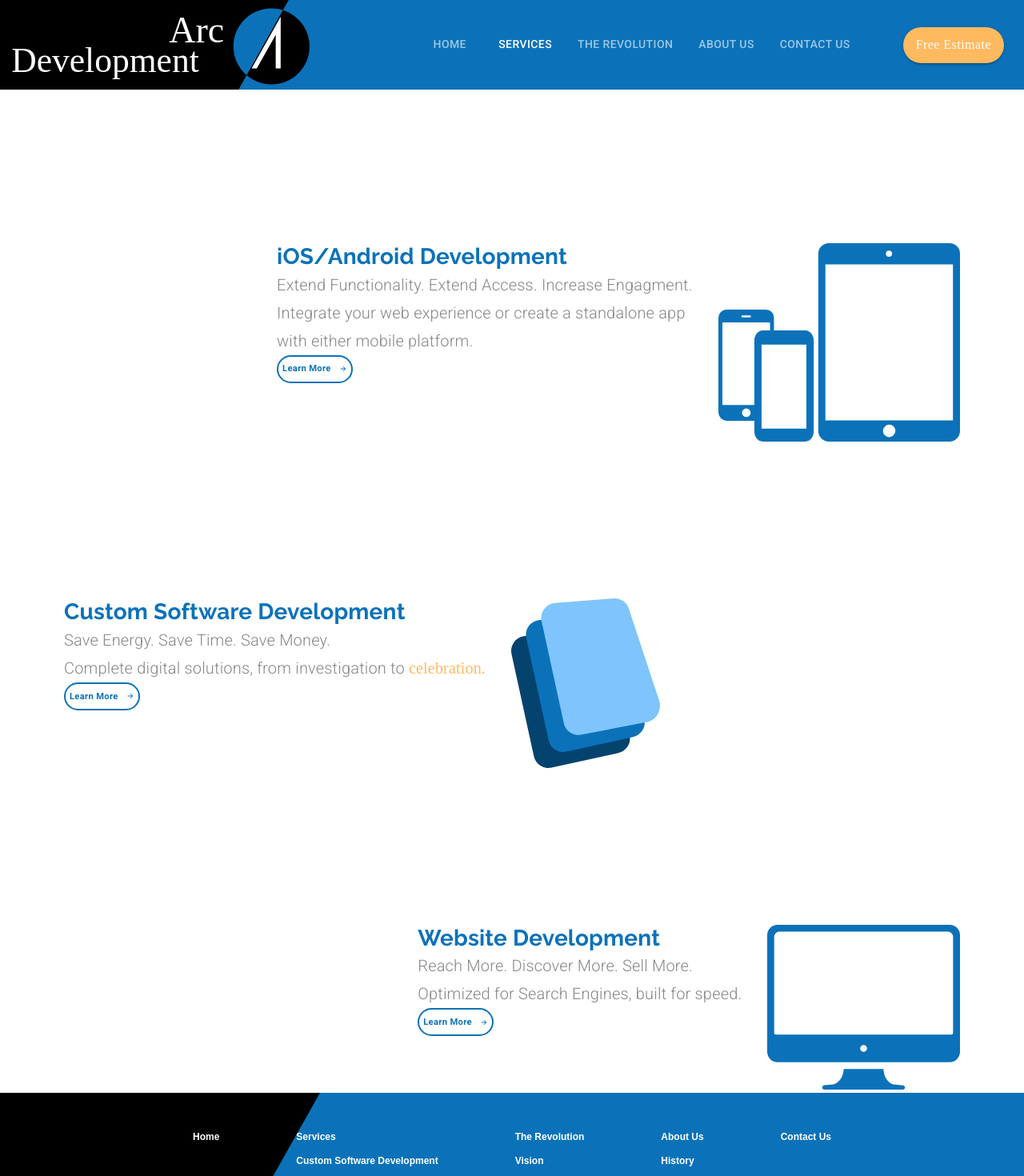
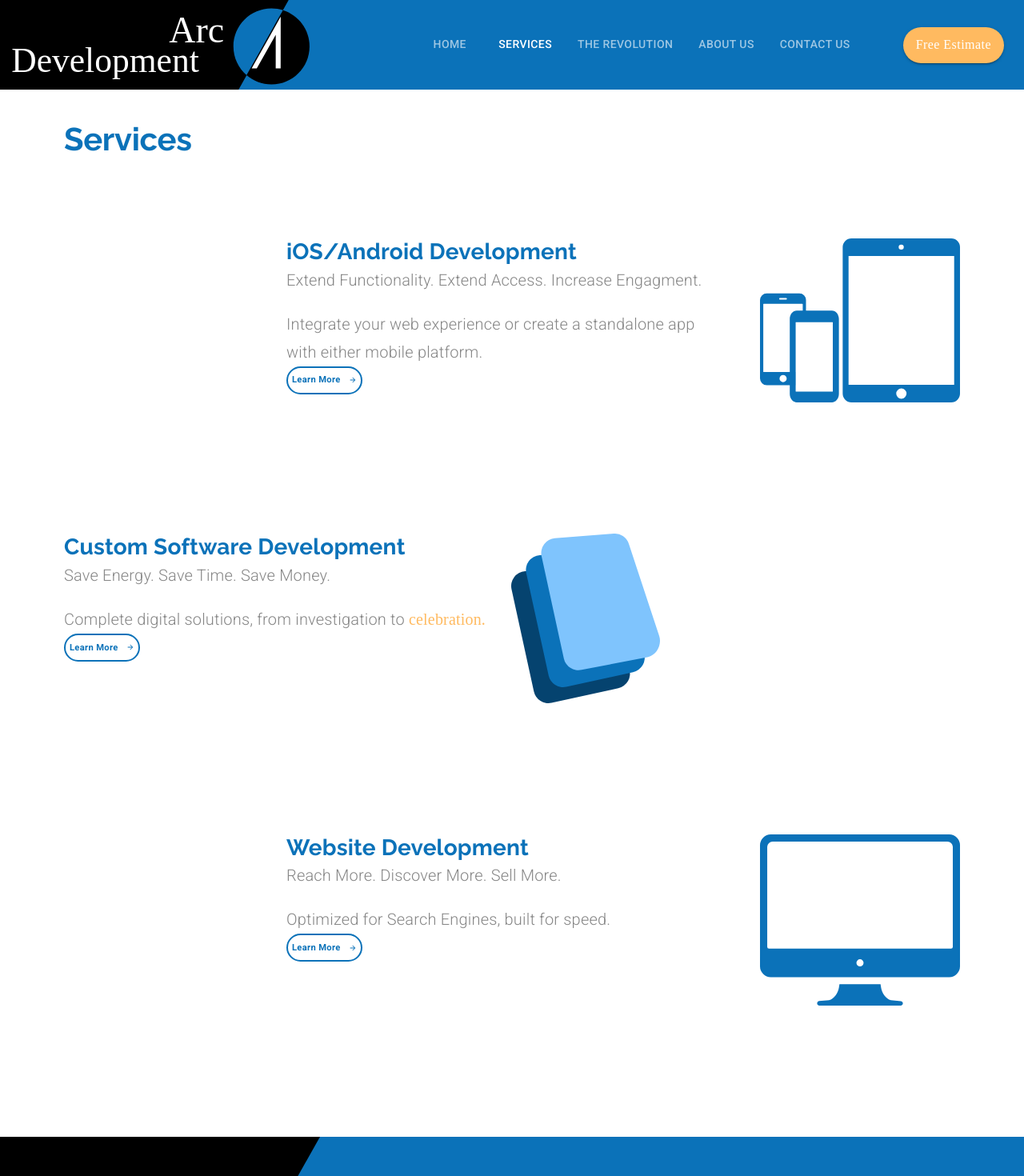
Before and after one commit to webkidt/arc-development, a React (Create React App) app: page /services in a window 1280 px wide. Shown: the top 1470 px of the page at 80% size. Built offline with nearby package versions, Linux system fonts and the light colour scheme; a web font is replaced by a local one.

Commit message:
Services Page Responsive

```diff
--- a/src/components/Services.js
+++ b/src/components/Services.js
@@ -12,6 +12,18 @@ import ButtonArrow from './ui/ButtonArrow';
 import customSoftwareIcon from '../assets/Custom Software Icon.svg';
 import mobileIcon from '../assets/mobileIcon.svg';
 import websitesIcon from '../assets/websiteIcon.svg';
+
+const ServiceContainer = styled(Grid)(({ theme }) => ({
+  marginTop: '10em',
+  [theme.breakpoints.down('md')]: {
+    padding: 25,
+  },
+  [theme.breakpoints.down('sm')]: {
+    padding: 5,
+  },
+}));
+
+const ServiceSubtitle = styled(Typography)({ marginBottom: '1em' });
 
 const LearnMoreBtn = styled(Button)(({ theme }) => ({
   ...theme.typography.learnButton,
@@ -36,18 +48,30 @@ const Services = ({ setValue, setSelectedIndex, ...props }) => {
 
   return (
     <Grid container direction='column'>
+      <Grid
+        item
+        sx={{ marginLeft: matchSM ? 0 : '5em', marginTop: matchSM ? '1em' : '2em' }}
+      >
+        <Typography gutterBottom variant='h2' align={matchSM ? 'center' : undefined}>
+          Services
+        </Typography>
+      </Grid>
       <Grid item>
         {/*----- iOS/Android Block -----*/}
-        <Grid
+        <ServiceContainer
           container
           justifyContent={matchSM ? 'center' : 'flex-end'}
-          sx={{ marginTop: '12em', padding: { xs: '5px', sm: '25px', md: 'unset' } }}
+          sx={{ mt: matchSM ? '1em' : '5em' }}
         >
-          <Grid item textAlign={matchSM ? 'center' : undefined}>
+          <Grid
+            item
+            textAlign={matchSM ? 'center' : undefined}
+            width={matchSM ? undefined : '35em'}
+          >
             <Typography variant='h4'>iOS/Android Development</Typography>
-            <Typography variant='subtitle1'>
+            <ServiceSubtitle variant='subtitle1'>
               Extend Functionality. Extend Access. Increase Engagment.
-            </Typography>
+            </ServiceSubtitle>
             <Typography variant='subtitle1'>
               Integrate your web experience or create a standalone app{' '}
               {matchSM ? null : <br />} with either mobile platform.
@@ -68,26 +92,22 @@ const Services = ({ setValue, setSelectedIndex, ...props }) => {
             </LearnMoreBtn>
           </Grid>
           <Grid item marginRight={matchSM ? '0' : '5em'}>
-            <ServiceIcon alt='mobile phone icon' src={mobileIcon} />
+            <ServiceIcon alt='mobile phone icon' src={mobileIcon} width='250em' />
           </Grid>
-        </Grid>
+        </ServiceContainer>
       </Grid>
       <Grid item>
         {/*----- Custom Software Block -----*/}
-        <Grid
-          container
-          justifyContent={matchSM ? 'center' : undefined}
-          sx={{ marginTop: '12em', padding: { xs: '5px', sm: '25px', md: 'unset' } }}
-        >
+        <ServiceContainer container justifyContent={matchSM ? 'center' : undefined}>
           <Grid
             item
             marginLeft={matchSM ? '0' : '5em'}
             textAlign={matchSM ? 'center' : undefined}
           >
             <Typography variant='h4'>Custom Software Development</Typography>
-            <Typography variant='subtitle1'>
+            <ServiceSubtitle variant='subtitle1'>
               Save Energy. Save Time. Save Money.
-            </Typography>
+            </ServiceSubtitle>
             <Typography variant='subtitle1'>
               Complete digital solutions, from investigation to{' '}
               <Box
@@ -118,20 +138,24 @@ const Services = ({ setValue, setSelectedIndex, ...props }) => {
           <Grid item>
             <ServiceIcon alt='custom software icon' src={customSoftwareIcon} />
           </Grid>
-        </Grid>
+        </ServiceContainer>
       </Grid>
       <Grid item>
         {/*----- Websites Block -----*/}
-        <Grid
+        <ServiceContainer
           container
           justifyContent={matchSM ? 'center' : 'flex-end'}
-          sx={{ marginTop: '12em', padding: { xs: '5px', sm: '25px', md: 'unset' } }}
+          sx={{ mb: '10em' }}
         >
-          <Grid item textAlign={matchSM ? 'center' : undefined}>
+          <Grid
+            item
+            textAlign={matchSM ? 'center' : undefined}
+            width={matchSM ? undefined : '35em'}
+          >
             <Typography variant='h4'>Website Development</Typography>
-            <Typography variant='subtitle1'>
+            <ServiceSubtitle variant='subtitle1'>
               Reach More. Discover More. Sell More.
-            </Typography>
+            </ServiceSubtitle>
             <Typography variant='subtitle1'>
               Optimized for Search Engines, built for speed.
             </Typography>
@@ -151,9 +175,9 @@ const Services = ({ setValue, setSelectedIndex, ...props }) => {
             </LearnMoreBtn>
           </Grid>
           <Grid item mr={matchSM ? 0 : '5em'}>
-            <ServiceIcon alt='website icon' src={websitesIcon} />
+            <ServiceIcon alt='website icon' src={websitesIcon} width='250em' />
           </Grid>
-        </Grid>
+        </ServiceContainer>
       </Grid>
     </Grid>
   );
```
